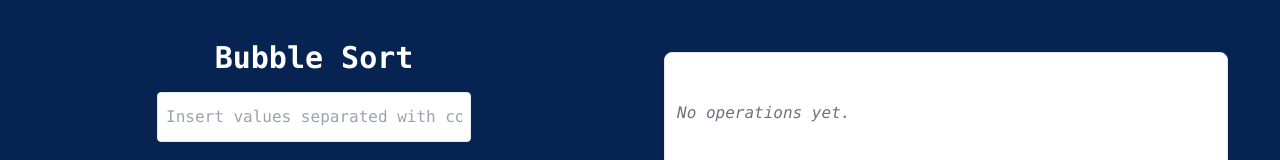
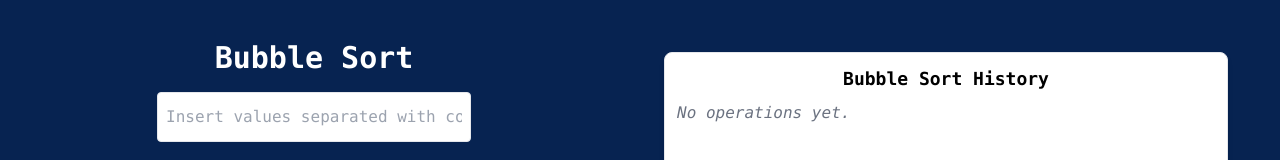
Before and after one commit to Zohra132/Data-Vis, a React (Create React App) app in the folder frontend/: page /BubbleSort in a window 1280 px wide. Shown: the top 160 px of the page. Built offline with nearby package versions, Linux system fonts and the light colour scheme; no server answers.

Commit message:
Design change

```diff
--- a/frontend/src/components/BubbleSort/BubbleSortHistoryLog.jsx
+++ b/frontend/src/components/BubbleSort/BubbleSortHistoryLog.jsx
@@ -3,7 +3,7 @@
 const BubbleSortHistoryLog = ({ history }) => {
   return (
     <div className="border rounded-lg bg-white shadow-md p-3 text-left h-full overflow-y-auto">
-      <h3 className="text-lg text-center font-semibold mb-2">Bubble Sort History</h3>
+      <h3 className="text-lg text-center font-semibold mb-2 text-black">Bubble Sort History</h3>
       {history.length === 0 ? (
         <p className="text-gray-500 italic">No operations yet.</p>
       ) : (
--- a/frontend/src/components/Queue/QueueVisual.js
+++ b/frontend/src/components/Queue/QueueVisual.js
@@ -8,7 +8,7 @@
       {isFixedSize ? (
         <div className="flex flex-row items-center justify-center w-full">
           <div className="text-sm font-semibold mr-3 mt-4">Front</div>
-          <div className="relative border-2 border-dashed border-gray-300 flex flex-row p-2 rounded-md">
+          <div className="relative border-2 border-dashed border-gray-300 flex flex-row p-2 rounded-md text-black">
             {[...Array(queueSize)].map((_, idx) => {
               const item = queue[idx];
               return (
@@ -28,7 +28,7 @@
           <div className="text-sm font-semibold ml-3 mt-4">Rear</div>
         </div>
       ) : (
-        <div className="flex flex-row items-center justify-center my">
+        <div className="flex flex-row items-center justify-center my text-black">
           {queue.map((item, idx) => (
             <div
               key={idx}
```
